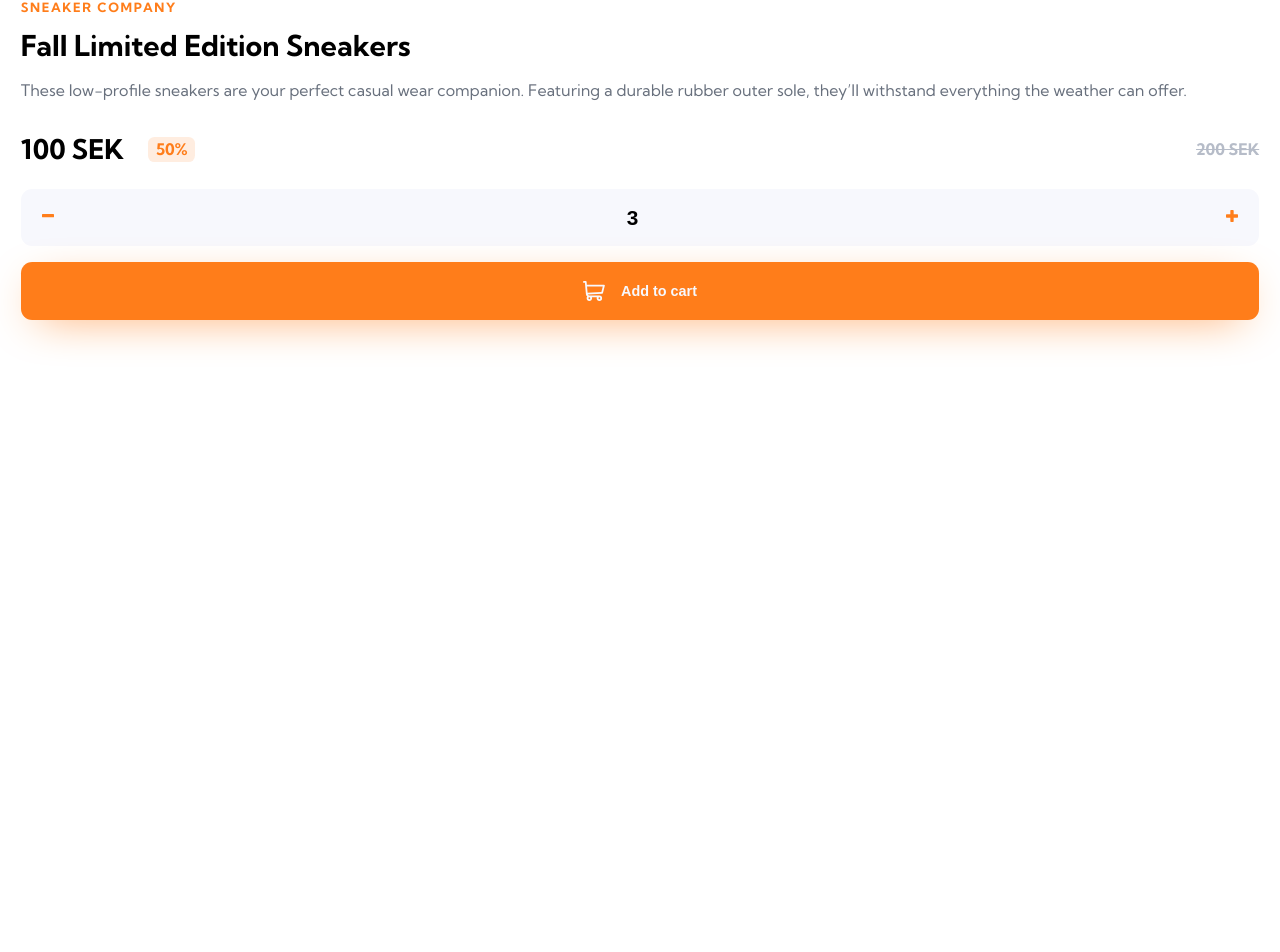
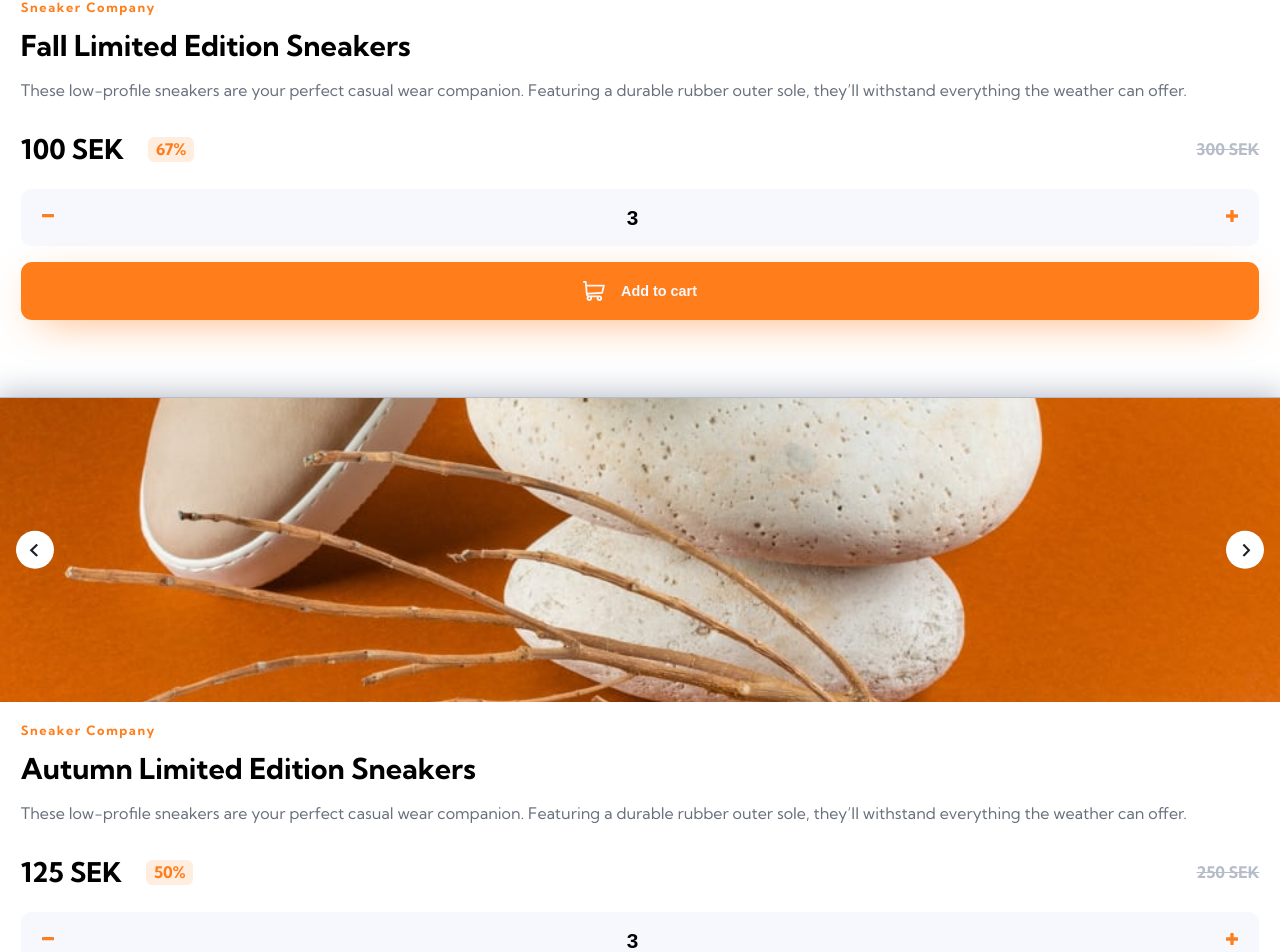
Before and after one commit to mchammam/ecommerce-product-page-main, a React (Create React App) app: page / in a window 1280 px wide. Shown: the part 393-1345 px from the top of the page. Before the commit the page ends 800 px from the top, so only its background shows below. Built offline with nearby package versions, Linux system fonts and the light colour scheme.

Commit message:
Articles now loads from json data

```diff
--- a/src/App.scss
+++ b/src/App.scss
@@ -189,6 +189,12 @@ body {
 }
 
 .article {
+    & + .article {
+        margin-top: 2.5rem;
+        border-top: 1px solid hsl(220deg, 14%, 75%);
+        box-shadow: 0px 0px 30px 3px hsl(220deg 14% 75%);
+    }
+
     &__img_container {
         position: relative;
         display: flex;
--- a/src/components/Article.js
+++ b/src/components/Article.js
@@ -2,24 +2,24 @@ import AddToCart from './AddToCart';
 import IconPrevious from '../img/icon-previous.svg';
 import IconNext from '../img/icon-next.svg';
 
-function Article() {
+function Article({ articleData }) {
     return (
         <>
             <div className="article">
                 <div className="article__img_container">
                     <button className="article__arrow article__arrow--left"><img className="article__arrow-icon" src={IconPrevious} alt="Previous image" /></button>
-                    <img className="article__img" src="img/image-product-1.jpg" alt="" />
+                    <img className="article__img" src={articleData.images[0].image} alt="" />
                     <button className="article__arrow article__arrow--right"><img className="article__arrow-icon" src={IconNext} alt="Next image" /></button>
                 </div>
 
                 <div className="article__body">
-                    <h4 className="article__brand">SNEAKER COMPANY</h4>
-                    <h3 className="article__title">Fall Limited Edition Sneakers</h3>
-                    <p className="article__description">These low-profile sneakers are your perfect casual wear companion. Featuring a durable rubber outer sole, they’ll withstand everything the weather can offer.</p>
+                    <h4 className="article__brand">{articleData.brand}</h4>
+                    <h3 className="article__title">{articleData.title}</h3>
+                    <p className="article__description">{articleData.description}</p>
 
-                    <p className="article__price">100 SEK
-                        <span className="article__discount">50%</span>
-                        <span className="article__original-price">200 SEK</span>
+                    <p className="article__price">{articleData.price} SEK
+                        <span className="article__discount">{((articleData.originalPrice - articleData.price) * 100 / articleData.originalPrice).toFixed()}%</span>
+                        <span className="article__original-price">{articleData.originalPrice} SEK</span>
                     </p>
 
                     <AddToCart />
--- a/src/components/Articles.js
+++ b/src/components/Articles.js
@@ -1,9 +1,12 @@
+import articleItems from '../data/articles.json';
 import Article from './Article';
 
 function Articles() {
     return (
         <>
-        <Article />
+            {articleItems.map((articleData) => (
+                <Article articleData={articleData} />
+            ))}
         </>
     )
 }
--- a/data/articles.json
+++ b/src/data/articles.json
@@ -3,8 +3,8 @@
         "brand": "Sneaker Company",
         "title": "Fall Limited Edition Sneakers",
         "description": "These low-profile sneakers are your perfect casual wear companion. Featuring a durable rubber outer sole, they’ll withstand everything the weather can offer.",
-        "price": 125.00,
-        "originalPrice": 250.00,
+        "price": 100.00,
+        "originalPrice": 300.00,
 
         "images": [
             {
@@ -24,5 +24,29 @@
                 "thumbnail": "img/image-product-4-thumbnail.jpg"
             }
         ]
+    },
+
+    {
+        "brand": "Sneaker Company",
+        "title": "Autumn Limited Edition Sneakers",
+        "description": "These low-profile sneakers are your perfect casual wear companion. Featuring a durable rubber outer sole, they’ll withstand everything the weather can offer.",
+        "price": 125.00,
+        "originalPrice": 250.00,
+
+        "images": [
+
+            {
+                "image": "img/image-product-2.jpg",
+                "thumbnail": "img/image-product-2-thumbnail.jpg"
+            },
+            {
+                "image": "img/image-product-3.jpg",
+                "thumbnail": "img/image-product-3-thumbnail.jpg"
+            },
+            {
+                "image": "img/image-product-4.jpg",
+                "thumbnail": "img/image-product-4-thumbnail.jpg"
+            }
+        ]
     }
 ]
```
